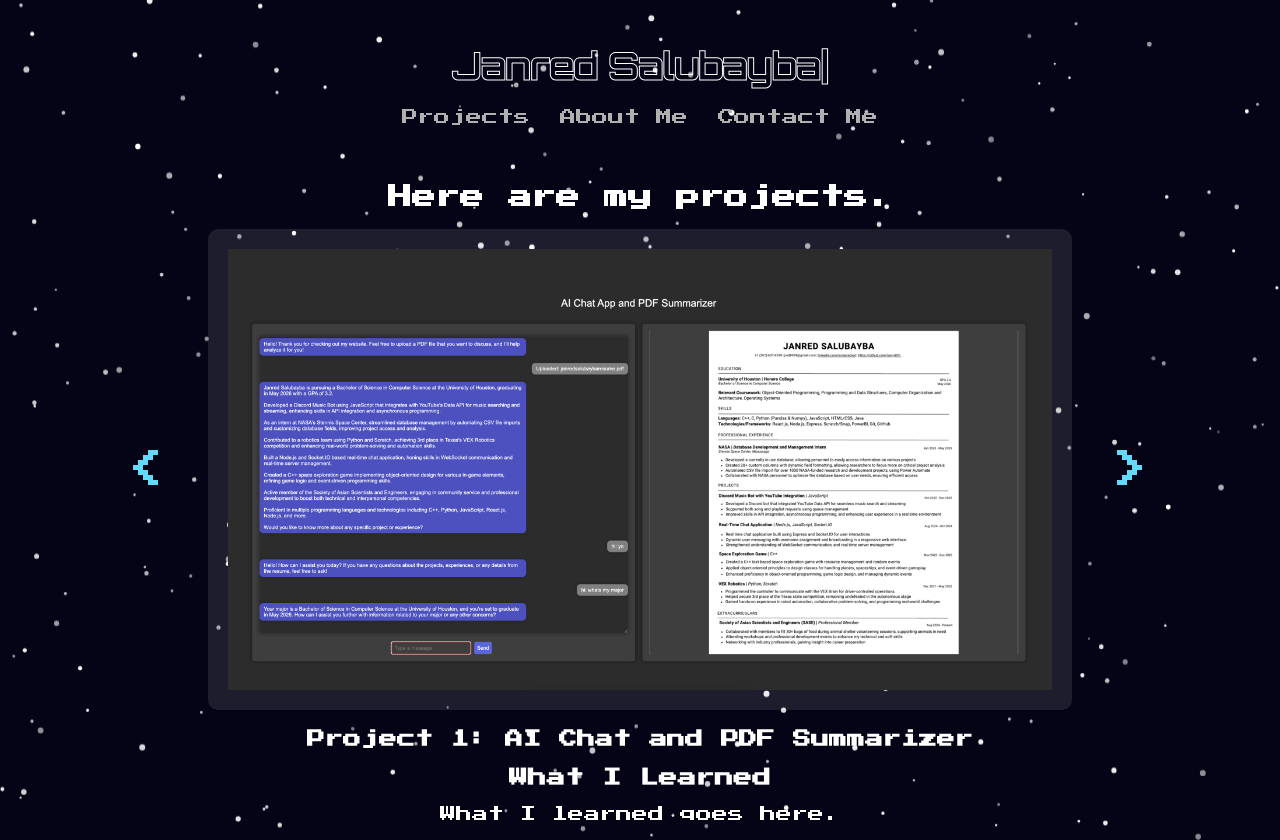
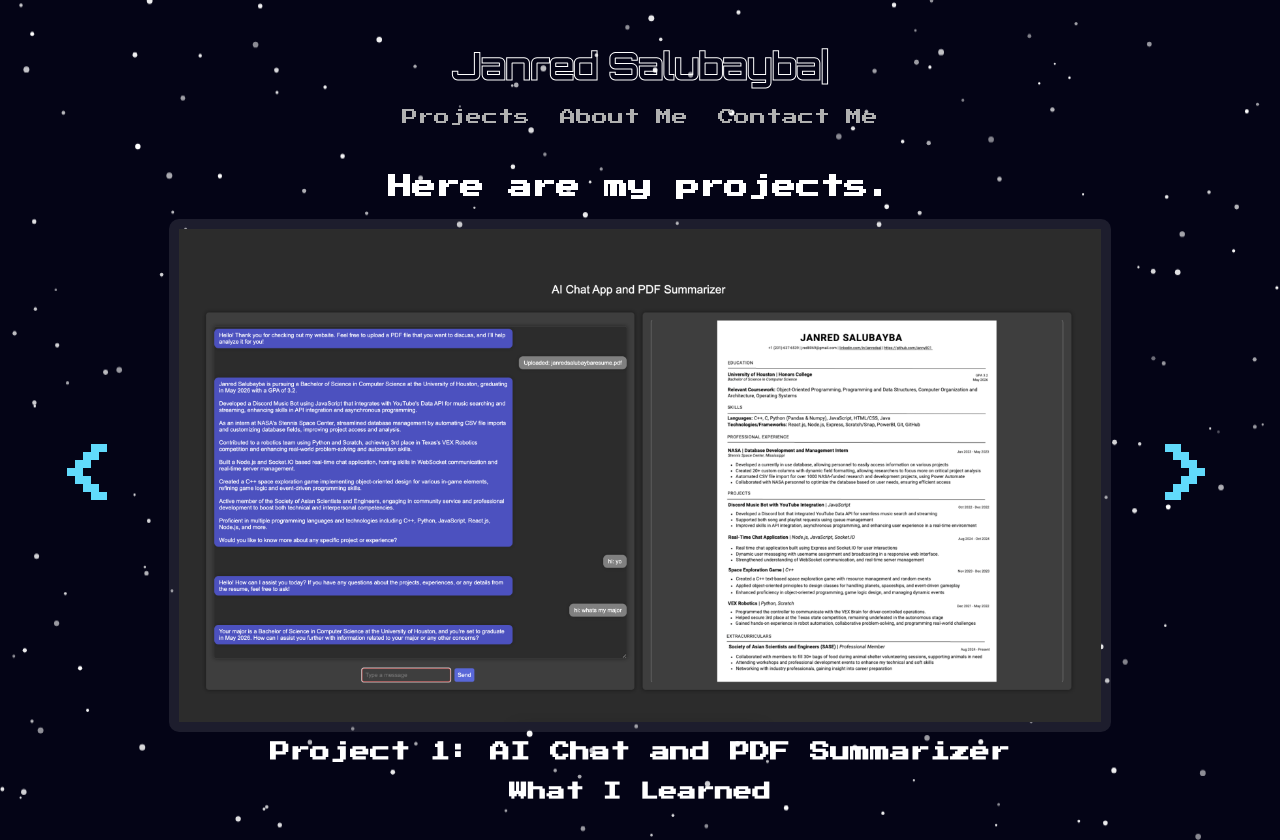
Before and after one commit to janny801/personal-website, a React (Create React App) app in the folder personal-website/: page /projects in a window 1280 px wide. Built offline with nearby package versions, Linux system fonts and the light colour scheme.

Commit message:
adjust styling to work better on smaller screens

```diff
--- a/personal-website/src/App.css
+++ b/personal-website/src/App.css
@@ -638,67 +638,81 @@ nav a.active {
 
 
 
-
-/* projects styling */
+/* Projects Styling */
 
 .projects-container {
   text-align: center;
   color: white;
-  max-width: 80vw;
+  max-width: 90vw; /* Allow more space on mobile */
+  min-width: 80vw;
   margin: 0 auto;
-  padding: 20px;
-
+  padding: 10px; /* Smaller padding on mobile */
 }
 
 .slideshow {
   display: flex;
   align-items: center;
   justify-content: center;
-  margin: 20px 0;
+  margin: 10px 0; /* Reduced margin on mobile */
 }
 
 .project-image {
   background-color: rgba(255, 255, 255, 0.1);
   color: white;
-  padding: 20px;
+  padding: 10px; /* Reduced padding on mobile */
   border-radius: 10px;
-  width: 100%;
-  max-width: 400px;
-  margin: 0 10px;
+  width: 100%; /* Ensure the container takes full width */
+  max-width: 80%; /* Allow more flexibility on smaller screens */
+  margin: 0 auto; /* Center the image */
+  height: auto; /* Maintain aspect ratio */
+  display: flex;
+  align-items: center;
+  justify-content: center;
+}
+
+.project-image img {
+  width: 100%; /* Let the image take up the full container width */
+  height: auto; /* Maintain the aspect ratio of the image */
+  object-fit: contain; /* Ensure the image fits inside without stretching */
 }
 
 .project-details {
   text-align: center;
-  margin-top: 20px;
-  max-width: 600px;
+  margin-top: 10px; /* Reduced margin for mobile */
+  max-width: 90%; /* Allow more space on smaller screens */
   margin-left: auto;
   margin-right: auto;
 }
 
+.project-title {
+  margin-top: 10px;
+  font-size: 20px; /* Responsive font size */
+  text-align: center;
+  color: white;
+}
 
 button {
   background-color: #61dafb;
   color: black;
   border: none;
-  padding: 10px 20px;
+  padding: 8px 16px; /* Slightly smaller for mobile */
   font-family: 'Press Start 2P', monospace;
+  font-size: 3vw; /* Responsive font size */
   border-radius: 5px;
   cursor: pointer;
-  margin: 0 10px;
+  margin: 5px;
 }
 
 button:hover {
   background-color: #4a91c9;
 }
 
-
-
 /* Arrow Styling */
 .arrow {
-  font-size: 40px;
+  font-size: 5vw; /* Scales with screen width */
   color: #61dafb;
   cursor: pointer;
-  padding: 0 20px;
+  padding: 0 15px; /* Reduce padding on mobile */
   user-select: none;
 }
 
@@ -712,43 +726,23 @@ button:hover {
   left: 20px;
 }
 
-.slideshow {
-  display: flex;
-  align-items: center;
-  justify-content: center;
-  margin: 20px 0;
+/* Responsive Styles for Smaller Screens */
+@media (max-width: 768px) {
+  .projects-container {
+    max-width: 100vw; /* Take full width on mobile */
+    padding: 5px; /* Less padding on mobile */
   }
 
-
-
-
-/* Projects Section Image Styling */
-.project-image {
-  background-color: rgba(255, 255, 255, 0.1);
-  color: white;
-  padding: 20px; /* Adjust padding if needed */
-  border-radius: 10px;
-  width: 100%; /* Ensure the container takes full width */
-  max-width: 90%; /* Allow the container to grow larger */
-  margin: 0 auto; /* Center the image */
-  height: auto; /* Maintain aspect ratio */
-  display: flex;
-  align-items: center;
-  justify-content: center;
+  .project-title {
+    font-size: 5vw; /* Responsive font size */
   }
 
-.project-image img {
-  width: 100%; /* Let the image take up the full container width */
-  height: auto; /* Maintain the aspect ratio of the image */
-  object-fit: contain; /* Ensure the image fits inside without stretching */
+  .project-details h3,
+  .project-details p {
+    font-size: 4vw; /* Responsive font size */
   }
 
-
-
-
-.project-title {
-  margin-top: 10px;
-  font-size: 18px;
-  text-align: center;
-  color: white;
+  .arrow {
+    font-size: 7vw; /* Larger for easier tapping */
   }
+}
```
Lines whose indentation alone changed are shown as unchanged.
